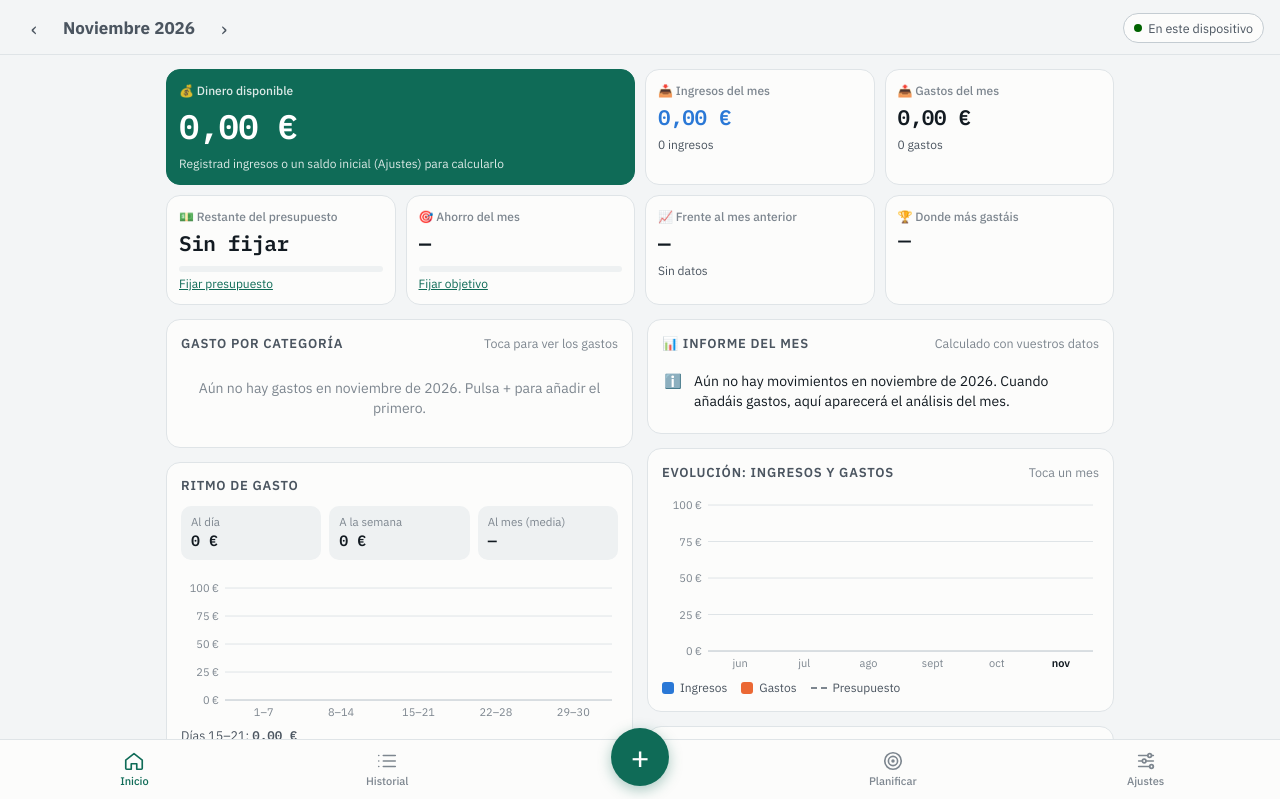
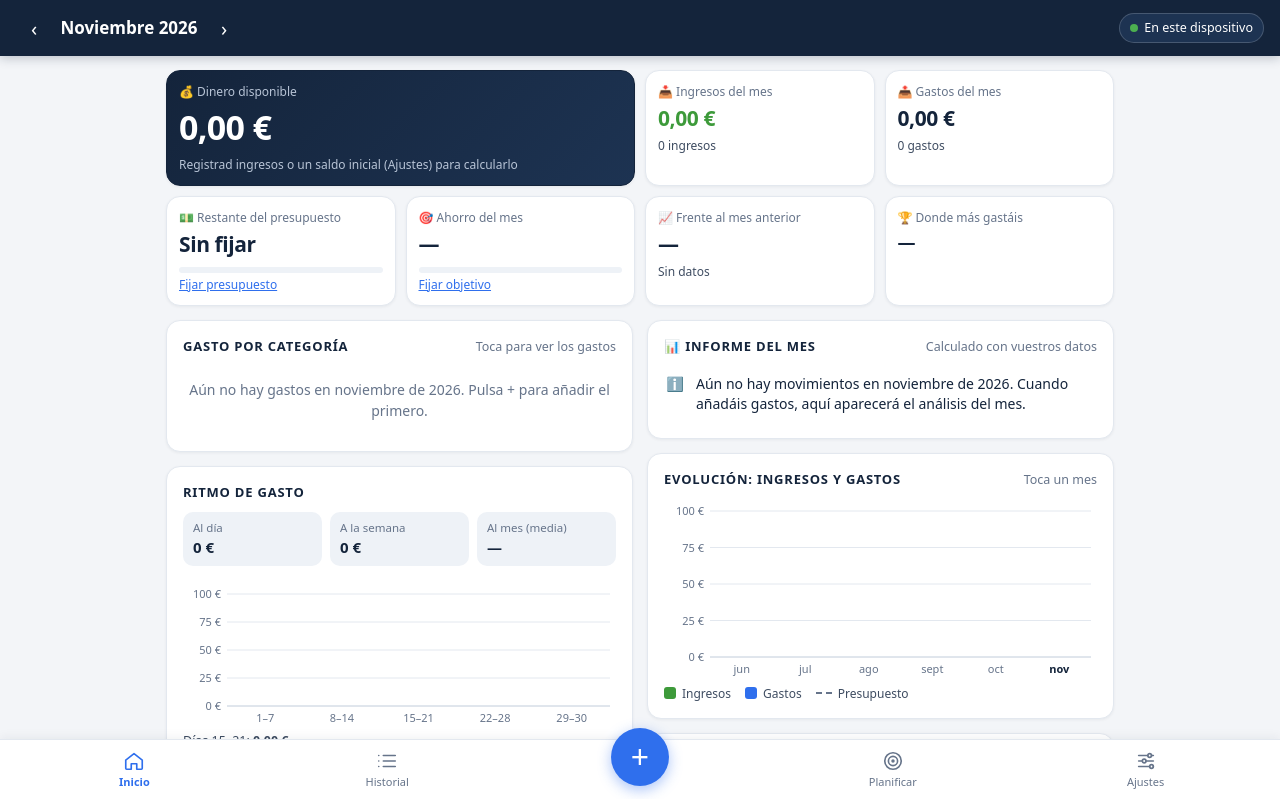
Before and after one commit to SeaBornSmile/GASTOS-GENERALES, a plain HTML site: page index.html in a window 1280 px wide. Both pictures are taken after a click on the button "Probar sin conectar (se guarda solo en este dispositivo)". Shown: the top 799 px of the page. Drawn offline with Linux system fonts and the light colour scheme.

Commit message:
Aspecto de la app TICS: cabecera azul marino, azul de acción, verde del cole y fuente del sistema
Co-Authored-By: Claude Opus 5.5 <noreply@anthropic.com>
Claude-Session: https://claude.ai/code/session_01G1U4kn2rbQJFCYUt8purod

```diff
--- a/index.html
+++ b/index.html
@@ -5,7 +5,7 @@
 <meta name="viewport" content="width=device-width, initial-scale=1, viewport-fit=cover">
 <title>Mis gastos</title>
 <meta name="description" content="Economía de casa: gastos, ingresos, presupuestos y ahorro, guardado en tu Google Sheet">
-<meta name="theme-color" content="#0f6b57">
+<meta name="theme-color" content="#14243b">
 <meta name="apple-mobile-web-app-capable" content="yes">
 <meta name="mobile-web-app-capable" content="yes">
 <meta name="apple-mobile-web-app-status-bar-style" content="default">
@@ -13,52 +13,51 @@
 <link rel="manifest" href="manifest.webmanifest">
 <link rel="icon" type="image/png" sizes="192x192" href="icons/icon-192.png">
 <link rel="apple-touch-icon" href="icons/apple-touch-icon.png">
-<link rel="preconnect" href="https://fonts.googleapis.com">
-<link rel="preconnect" href="https://fonts.gstatic.com" crossorigin>
-<link href="https://fonts.googleapis.com/css2?family=IBM+Plex+Mono:wght@400;500;600&family=IBM+Plex+Sans:wght@400;500;600;700&display=swap" rel="stylesheet">
 <style>
-/* Libro de cuentas de casa: papel frío, tinta azul-noche, acento verde pino; importes en monoespaciada.
-   Resumen arriba, detalle debajo; navegación inferior con botón + siempre a mano. */
+/* Paleta de la app TICS: cabecera azul marino, acción en azul, verde del cole para ingresos; fuente del sistema. */
 :root{
   color-scheme: light;
-  --bg:#f3f5f6; --surface:#fcfcfb; --surface-2:#eef1f2;
-  --ink:#121a21; --ink-2:#4b5560; --muted:#7d868f;
-  --line:#dfe4e7; --line-strong:#c4ccd2;
-  --accent:#0f6b57; --accent-soft:#d5ebe4; --accent-ink:#ffffff; --accent-muted:#9ccbbd;
-  --good-ink:#006300; --warn:#a86f00; --warn-fill:#fab219; --bad:#d03b3b;
-  --in:#2a78d6; --out:#eb6834;
-  --s1:#2a78d6; --s2:#eb6834; --s3:#1baf7a; --s4:#eda100; --s5:#e87ba4; --s6:#008300; --s7:#6250d6; --s8:#e34948; --s-rest:#b9bfc4;
-  --font-body:"IBM Plex Sans", system-ui, -apple-system, "Segoe UI", sans-serif;
-  --font-num:"IBM Plex Mono", ui-monospace, "SFMono-Regular", Menlo, monospace;
+  --navy:#14243b; --navy-2:#1d3352; --on-navy:#ffffff; --on-navy-2:#b8c4d6;
+  --bg:#f3f5f8; --surface:#ffffff; --surface-2:#eef2f7;
+  --ink:#14243b; --ink-2:#3e4c61; --muted:#66748a;
+  --line:#e3e8ef; --line-strong:#cfd7e2;
+  --accent:#2f6fed; --accent-2:#1a56d6; --accent-soft:#e6eefd; --accent-ink:#ffffff; --accent-muted:#a9c2f7;
+  --good-ink:#188038; --good-bg:#e6f4ea; --warn:#b07f00; --warn-fill:#c99400; --warn-bg:#fdf6dc; --bad:#d93025; --bad-bg:#fdecea; --high:#e8710a;
+  --in:#3d9a3a; --in-bg:#ecf6e9; --out:#2f6fed;
+  --s1:#2a78d6; --s2:#eb6834; --s3:#1baf7a; --s4:#eda100; --s5:#e87ba4; --s6:#008300; --s7:#6250d6; --s8:#e34948; --s-rest:#b9c2cf;
+  --font-body:system-ui, -apple-system, "Segoe UI", Roboto, "Helvetica Neue", sans-serif;
+  --font-num:system-ui, -apple-system, "Segoe UI", Roboto, "Helvetica Neue", sans-serif;
   --r:14px;
   --safe-t:env(safe-area-inset-top,0px); --safe-b:env(safe-area-inset-bottom,0px);
 }
 @media (prefers-color-scheme: dark){
   :root:not([data-theme="light"]){
     color-scheme: dark;
-    --bg:#0e1214; --surface:#171c1f; --surface-2:#1f2629;
-    --ink:#eef1f2; --ink-2:#b9c2c8; --muted:#87919a;
-    --line:#2a3237; --line-strong:#3a444a;
-    --accent:#3fbf9c; --accent-soft:#16352d; --accent-ink:#06231c; --accent-muted:#2a6e5d;
-    --good-ink:#0ca30c; --warn:#fab219; --bad:#e66767;
-    --in:#3987e5; --out:#d95926;
-    --s1:#3987e5; --s2:#d95926; --s3:#199e70; --s4:#c98500; --s5:#d55181; --s6:#0ca30c; --s7:#9085e9; --s8:#e66767; --s-rest:#4a535a;
+    --navy:#14243b; --navy-2:#1d3352; --on-navy:#e8edf5; --on-navy-2:#93a1b5;
+    --bg:#0f1622; --surface:#182231; --surface-2:#1f2b3d;
+    --ink:#e8edf5; --ink-2:#c3cdda; --muted:#93a1b5;
+    --line:#263346; --line-strong:#34445b;
+    --accent:#5b8ff5; --accent-2:#2f6fed; --accent-soft:#1c2c4a; --accent-ink:#ffffff; --accent-muted:#2f4d82;
+    --good-ink:#4cb050; --good-bg:#16301c; --warn:#e0b030; --warn-fill:#c99400; --warn-bg:#33290c; --bad:#ef6a5e; --bad-bg:#3a1b19; --high:#f08a35;
+    --in:#5cbf58; --in-bg:#18301a; --out:#5b8ff5;
+    --s1:#3987e5; --s2:#d95926; --s3:#199e70; --s4:#c98500; --s5:#d55181; --s6:#0ca30c; --s7:#9085e9; --s8:#e66767; --s-rest:#4a5a70;
   }
 }
 :root[data-theme="dark"]{
   color-scheme: dark;
-  --bg:#0e1214; --surface:#171c1f; --surface-2:#1f2629;
-  --ink:#eef1f2; --ink-2:#b9c2c8; --muted:#87919a;
-  --line:#2a3237; --line-strong:#3a444a;
-  --accent:#3fbf9c; --accent-soft:#16352d; --accent-ink:#06231c; --accent-muted:#2a6e5d;
-  --good-ink:#0ca30c; --warn:#fab219; --bad:#e66767;
-  --in:#3987e5; --out:#d95926;
-  --s1:#3987e5; --s2:#d95926; --s3:#199e70; --s4:#c98500; --s5:#d55181; --s6:#0ca30c; --s7:#9085e9; --s8:#e66767; --s-rest:#4a535a;
+  --navy:#14243b; --navy-2:#1d3352; --on-navy:#e8edf5; --on-navy-2:#93a1b5;
+  --bg:#0f1622; --surface:#182231; --surface-2:#1f2b3d;
+  --ink:#e8edf5; --ink-2:#c3cdda; --muted:#93a1b5;
+  --line:#263346; --line-strong:#34445b;
+  --accent:#5b8ff5; --accent-2:#2f6fed; --accent-soft:#1c2c4a; --accent-ink:#ffffff; --accent-muted:#2f4d82;
+  --good-ink:#4cb050; --good-bg:#16301c; --warn:#e0b030; --warn-fill:#c99400; --warn-bg:#33290c; --bad:#ef6a5e; --bad-bg:#3a1b19; --high:#f08a35;
+  --in:#5cbf58; --in-bg:#18301a; --out:#5b8ff5;
+  --s1:#3987e5; --s2:#d95926; --s3:#199e70; --s4:#c98500; --s5:#d55181; --s6:#0ca30c; --s7:#9085e9; --s8:#e66767; --s-rest:#4a5a70;
 }
 *{box-sizing:border-box;-webkit-tap-highlight-color:transparent}
 html,body{margin:0;height:100%}
 body{background:var(--bg);color:var(--ink);font-family:var(--font-body);font-size:15px;line-height:1.45;overscroll-behavior-y:none}
-.num{font-family:var(--font-num);font-variant-numeric:tabular-nums}
+.num{font-family:var(--font-num);font-variant-numeric:tabular-nums;letter-spacing:-.01em}
 h1,h2,h3{margin:0;text-wrap:balance}
 button,input,select,textarea{font:inherit;color:inherit}
 input,select,textarea{font-size:16px}
@@ -66,14 +65,14 @@ input,select,textarea{font-size:16px}
 [hidden]{display:none!important}
 
 /* Cabecera */
-.top{position:sticky;top:0;z-index:10;background:var(--bg);padding:calc(10px + var(--safe-t)) 16px 8px;display:flex;align-items:center;justify-content:space-between;gap:10px;border-bottom:1px solid var(--line)}
+.top{position:sticky;top:0;z-index:10;background:var(--navy);color:var(--on-navy);padding:calc(10px + var(--safe-t)) 16px 10px;display:flex;align-items:center;justify-content:space-between;gap:10px;box-shadow:0 2px 10px rgba(20,36,59,.25)}
 .monthnav{display:flex;align-items:center;gap:2px}
-.monthnav button{border:0;background:transparent;width:36px;height:36px;border-radius:999px;cursor:pointer;font-size:20px;color:var(--ink-2)}
-.monthnav button:active{background:var(--surface-2)}
+.monthnav button{border:0;background:transparent;width:36px;height:36px;border-radius:999px;cursor:pointer;font-size:20px;color:var(--on-navy)}
+.monthnav button:active,.monthnav button:hover{background:var(--navy-2)}
 .monthnav .label{font-weight:700;font-size:17px;min-width:150px;text-align:center;white-space:nowrap;width:auto}
-.sync{border:1px solid var(--line-strong);background:var(--surface);border-radius:999px;padding:5px 10px;font-size:12.5px;display:flex;align-items:center;gap:6px;cursor:pointer;color:var(--ink-2);white-space:nowrap}
+.sync{border:1px solid rgba(255,255,255,.18);background:var(--navy-2);border-radius:999px;padding:5px 10px;font-size:12.5px;display:flex;align-items:center;gap:6px;cursor:pointer;color:var(--on-navy);white-space:nowrap}
 .sync i{width:8px;height:8px;border-radius:50%;background:var(--muted);display:inline-block}
-.sync.ok i{background:var(--good-ink)} .sync.pend i{background:var(--warn-fill)} .sync.err i{background:var(--bad)}
+.sync.ok i{background:#4cb050} .sync.pend i{background:var(--warn-fill)} .sync.err i{background:var(--bad)}
 .sync.busy i{animation:pulse 1s infinite}
 @keyframes pulse{50%{opacity:.3}}
 
@@ -82,8 +81,8 @@ main{max-width:980px;margin:0 auto;padding:14px 16px calc(100px + var(--safe-b))
 @keyframes fade{from{opacity:.4;transform:translateY(4px)}to{opacity:1;transform:none}}
 .cols{display:grid;grid-template-columns:1fr;gap:14px}
 @media (min-width:860px){.cols{grid-template-columns:1fr 1fr;align-items:start}.cols>.col{display:flex;flex-direction:column;gap:14px}}
-.card{background:var(--surface);border:1px solid var(--line);border-radius:var(--r);padding:14px}
-.card h2{font-size:13px;font-weight:600;color:var(--ink-2);text-transform:uppercase;letter-spacing:.06em;margin-bottom:10px;display:flex;justify-content:space-between;align-items:baseline;gap:8px}
+.card{background:var(--surface);border:1px solid var(--line);border-radius:var(--r);padding:16px;box-shadow:0 1px 3px rgba(20,36,59,.06)}
+.card h2{font-size:13px;font-weight:700;color:var(--ink);text-transform:uppercase;letter-spacing:.06em;margin-bottom:10px;display:flex;justify-content:space-between;align-items:baseline;gap:8px}
 .card h2 small{text-transform:none;letter-spacing:0;font-weight:400;color:var(--muted);font-size:12.5px}
 .banner{font-size:13px;padding:10px 12px;border-radius:10px;background:var(--surface-2);color:var(--ink-2);border:1px solid var(--line);margin-bottom:12px}
 .banner.err{border-color:var(--bad);color:var(--bad)}
@@ -91,18 +90,19 @@ main{max-width:980px;margin:0 auto;padding:14px 16px calc(100px + var(--safe-b))
 /* Tiles */
 .tiles{display:grid;grid-template-columns:repeat(2,minmax(0,1fr));gap:10px}
 @media (min-width:860px){.tiles{grid-template-columns:repeat(4,minmax(0,1fr))}}
-.tile{background:var(--surface);border:1px solid var(--line);border-radius:var(--r);padding:12px;display:flex;flex-direction:column;gap:3px;min-width:0}
+.tile{background:var(--surface);border:1px solid var(--line);border-radius:var(--r);padding:12px;display:flex;flex-direction:column;gap:3px;min-width:0;box-shadow:0 1px 3px rgba(20,36,59,.06)}
 .tile .k{font-size:12px;color:var(--muted);font-weight:500;display:flex;align-items:center;gap:5px}
-.tile .v{font-size:21px;font-weight:600;letter-spacing:-.02em;white-space:nowrap;overflow:hidden;text-overflow:ellipsis}
+.tile .v{font-size:21px;font-weight:700;letter-spacing:-.02em;white-space:nowrap;overflow:hidden;text-overflow:ellipsis}
 .tile .s{font-size:12px;color:var(--ink-2)}
-.tile.hero{grid-column:1/-1;background:var(--accent);border-color:var(--accent);color:var(--accent-ink)}
-.tile.hero .k,.tile.hero .s{color:var(--accent-ink);opacity:.85}
+.tile.hero{grid-column:1/-1;background:linear-gradient(135deg,var(--navy) 0%,var(--navy-2) 100%);border-color:var(--navy);color:var(--on-navy)}
+.tile.hero .k,.tile.hero .s{color:var(--on-navy-2)}
 .tile.hero .v{font-size:34px}
 @media (min-width:860px){.tile.hero{grid-column:span 2}}
 .bar{height:6px;background:var(--surface-2);border-radius:999px;overflow:hidden;margin-top:4px}
 .bar i{display:block;height:100%;border-radius:999px;background:var(--accent);transition:width .5s ease}
 .pill{display:inline-flex;align-items:center;gap:4px;font-size:11.5px;font-weight:600;padding:1px 7px;border-radius:999px;border:1px solid currentColor;width:max-content;white-space:nowrap}
-.pill.good{color:var(--good-ink)} .pill.warn{color:var(--warn)} .pill.bad{color:var(--bad)}
+.pill{border:0!important}
+.pill.good{color:var(--good-ink);background:var(--good-bg)} .pill.warn{color:var(--warn);background:var(--warn-bg)} .pill.bad{color:var(--bad);background:var(--bad-bg)}
 .up{color:var(--bad)} .down{color:var(--good-ink)}
 .inc{color:var(--in)}
 
@@ -110,8 +110,8 @@ main{max-width:980px;margin:0 auto;padding:14px 16px calc(100px + var(--safe-b))
 .alerts{display:flex;flex-direction:column;gap:8px}
 .alert{display:flex;gap:10px;align-items:flex-start;font-size:14px;padding:10px 12px;border-radius:10px;border:1px solid var(--line);background:var(--surface)}
 .alert .ic{font-weight:700;width:22px;height:22px;border-radius:50%;display:inline-flex;align-items:center;justify-content:center;flex:none;font-size:13px;color:#fff}
-.alert.bad{border-color:var(--bad)} .alert.bad .ic{background:var(--bad)}
-.alert.warn{border-color:var(--warn-fill)} .alert.warn .ic{background:var(--warn-fill);color:#0b0b0b}
+.alert.bad{border-color:transparent;background:var(--bad-bg)} .alert.bad .ic{background:var(--bad)}
+.alert.warn{border-color:transparent;background:var(--warn-bg)} .alert.warn .ic{background:var(--warn-fill);color:#14243b}
 .alert.info .ic{background:var(--in)}
 .alert.good .ic{background:var(--good-ink)}
 .insights{display:flex;flex-direction:column;gap:8px;margin:0;padding:0;list-style:none}
@@ -137,7 +137,7 @@ main{max-width:980px;margin:0 auto;padding:14px 16px calc(100px + var(--safe-b))
 @media (max-width:420px){.donut{grid-template-columns:1fr;justify-items:center}}
 .donut svg{width:170px;height:170px}
 .donut circle.seg{transition:stroke-width .2s ease, opacity .2s ease;cursor:pointer}
-.donut .center-v{font-family:var(--font-num);font-size:17px;font-weight:600;fill:var(--ink)}
+.donut .center-v{font-family:var(--font-num);font-size:18px;font-weight:700;fill:var(--ink)}
 .donut .center-k{font-size:11px;fill:var(--muted)}
 .legend-list{display:flex;flex-direction:column;gap:6px;width:100%;margin:0;padding:0;list-style:none}
 .legend-list li{display:grid;grid-template-columns:12px minmax(0,1fr) auto auto;gap:8px;align-items:center;font-size:13.5px;cursor:pointer;padding:3px 4px;border-radius:6px}
@@ -167,7 +167,7 @@ main{max-width:980px;margin:0 auto;padding:14px 16px calc(100px + var(--safe-b))
 .seg button{flex:1;border:0;background:transparent;padding:9px 6px;font-size:14px;cursor:pointer;border-right:1px solid var(--line);font-weight:500}
 .seg button:last-child{border-right:0}
 .seg button[aria-pressed="true"]{background:var(--accent-soft);color:var(--accent);font-weight:700}
-.seg.type button[data-v="ingreso"][aria-pressed="true"]{background:color-mix(in srgb,var(--in) 15%,transparent);color:var(--in)}
+.seg.type button[data-v="ingreso"][aria-pressed="true"]{background:var(--in-bg);color:var(--in)}
 
 /* Listas */
 .filters{display:flex;flex-direction:column;gap:10px}
@@ -188,7 +188,7 @@ main{max-width:980px;margin:0 auto;padding:14px 16px calc(100px + var(--safe-b))
 .mov .a.in{color:var(--in)}
 .mov.pending .a::after{content:" ⟳";color:var(--warn);font-size:11px}
 .tag{display:inline-block;font-size:11.5px;padding:0 6px;border-radius:4px;background:var(--surface-2);color:var(--ink-2);margin-right:4px}
-.tag.fx{background:var(--accent-soft);color:var(--accent)}
+.tag.fx{background:var(--accent-soft);color:var(--accent-2)}
 .row-item{display:grid;grid-template-columns:30px minmax(0,1fr) auto auto;gap:8px;align-items:center;padding:10px 0;border-bottom:1px solid var(--line);font-size:14px}
 .row-item .em{font-size:20px;text-align:center}
 .row-item small{color:var(--muted);display:block;font-size:12px}
@@ -221,7 +221,7 @@ label{font-size:12px;font-weight:600;color:var(--ink-2);display:block;margin-bot
 .field textarea{height:72px;padding:10px;resize:vertical}
 .field textarea.mono{height:110px;font-family:var(--font-num);font-size:13px}
 .amount .in{position:relative}
-.amount input{height:64px;font-size:32px;font-family:var(--font-num);padding-right:40px;font-weight:500}
+.amount input{height:64px;font-size:32px;font-family:var(--font-num);padding-right:40px;font-weight:700;font-variant-numeric:tabular-nums}
 .amount span{position:absolute;right:14px;top:50%;transform:translateY(-50%);font-size:24px;color:var(--muted)}
 .row2{display:grid;grid-template-columns:1fr 1fr;gap:10px}
 .chips{display:flex;flex-wrap:wrap;gap:6px}
@@ -232,7 +232,7 @@ label{font-size:12px;font-weight:600;color:var(--ink-2);display:block;margin-bot
 .btn{min-height:44px;border-radius:10px;border:1px solid var(--line-strong);background:var(--surface);padding:0 14px;cursor:pointer;font-weight:500}
 .btn:active,.btn:hover{background:var(--surface-2)}
 .btn.primary{background:var(--accent);color:var(--accent-ink);border-color:var(--accent);font-weight:600}
-.btn.primary:hover{filter:brightness(1.06)}
+.btn.primary:hover{background:var(--accent-2);border-color:var(--accent-2)}
 .btn.danger{color:var(--bad);border-color:var(--bad)}
 .btn.small{min-height:36px;font-size:13.5px;padding:0 12px}
 .btn[disabled]{opacity:.5}
@@ -244,11 +244,11 @@ details>summary{cursor:pointer;font-weight:600;color:var(--accent);font-size:14p
 .emoji-in{width:64px!important;text-align:center;font-size:22px!important}
 
 /* Barra inferior */
-.tabbar{position:fixed;left:0;right:0;bottom:0;z-index:15;background:var(--surface);border-top:1px solid var(--line);padding:6px 8px calc(6px + var(--safe-b));display:grid;grid-template-columns:repeat(5,1fr);align-items:center}
+.tabbar{position:fixed;left:0;right:0;bottom:0;z-index:15;background:var(--surface);border-top:1px solid var(--line);box-shadow:0 -2px 10px rgba(20,36,59,.06);padding:6px 8px calc(6px + var(--safe-b));display:grid;grid-template-columns:repeat(5,1fr);align-items:center}
 .tabbar a{display:flex;flex-direction:column;align-items:center;gap:2px;font-size:11px;color:var(--muted);text-decoration:none;padding:4px 0;font-weight:500}
 .tabbar a svg{width:22px;height:22px;stroke:currentColor;fill:none;stroke-width:1.8;stroke-linecap:round;stroke-linejoin:round}
-.tabbar a[aria-current="page"]{color:var(--accent)}
-.fab{justify-self:center;width:58px;height:58px;border-radius:50%;border:0;background:var(--accent);color:var(--accent-ink);font-size:32px;line-height:1;cursor:pointer;box-shadow:0 4px 14px rgba(15,107,87,.35);margin-top:-26px;transition:transform .15s ease}
+.tabbar a[aria-current="page"]{color:var(--accent);font-weight:700}
+.fab{justify-self:center;width:58px;height:58px;border-radius:50%;border:0;background:var(--accent);color:var(--accent-ink);font-size:32px;line-height:1;cursor:pointer;box-shadow:0 4px 14px rgba(47,111,237,.4);margin-top:-26px;transition:transform .15s ease}
 .fab:active{transform:scale(.94)}
 
 /* Hojas modales */
@@ -264,7 +264,7 @@ details>summary{cursor:pointer;font-weight:600;color:var(--accent);font-size:14p
 
 /* Bienvenida */
 .welcome{max-width:520px;margin:0 auto;padding:calc(28px + var(--safe-t)) 18px 40px;display:flex;flex-direction:column;gap:16px}
-.welcome h1{font-size:28px}
+.welcome h1{font-size:28px;color:var(--ink)}
 .welcome ol{margin:0;padding-left:20px;color:var(--ink-2);font-size:14px;display:flex;flex-direction:column;gap:6px}
 @media (prefers-reduced-motion:reduce){*{animation:none!important;transition:none!important}}
 </style>
--- a/sw.js
+++ b/sw.js
@@ -1,6 +1,6 @@
 // Service worker de Mis gastos: guarda la app para abrirla sin conexión.
 // Los datos NO pasan por aquí: van directos a Google Apps Script.
-const VERSION = 'mis-gastos-v2';
+const VERSION = 'mis-gastos-v3';
 const SHELL = ['./', './index.html', './manifest.webmanifest', './icons/icon-192.png', './icons/icon-512.png', './icons/apple-touch-icon.png'];
 
 self.addEventListener('install', e => {
```
Also changed, not shown: icons/apple-touch-icon.png, icons/icon-192.png, icons/icon-512.png, icons/icon-maskable-512.png, manifest.webmanifest.
